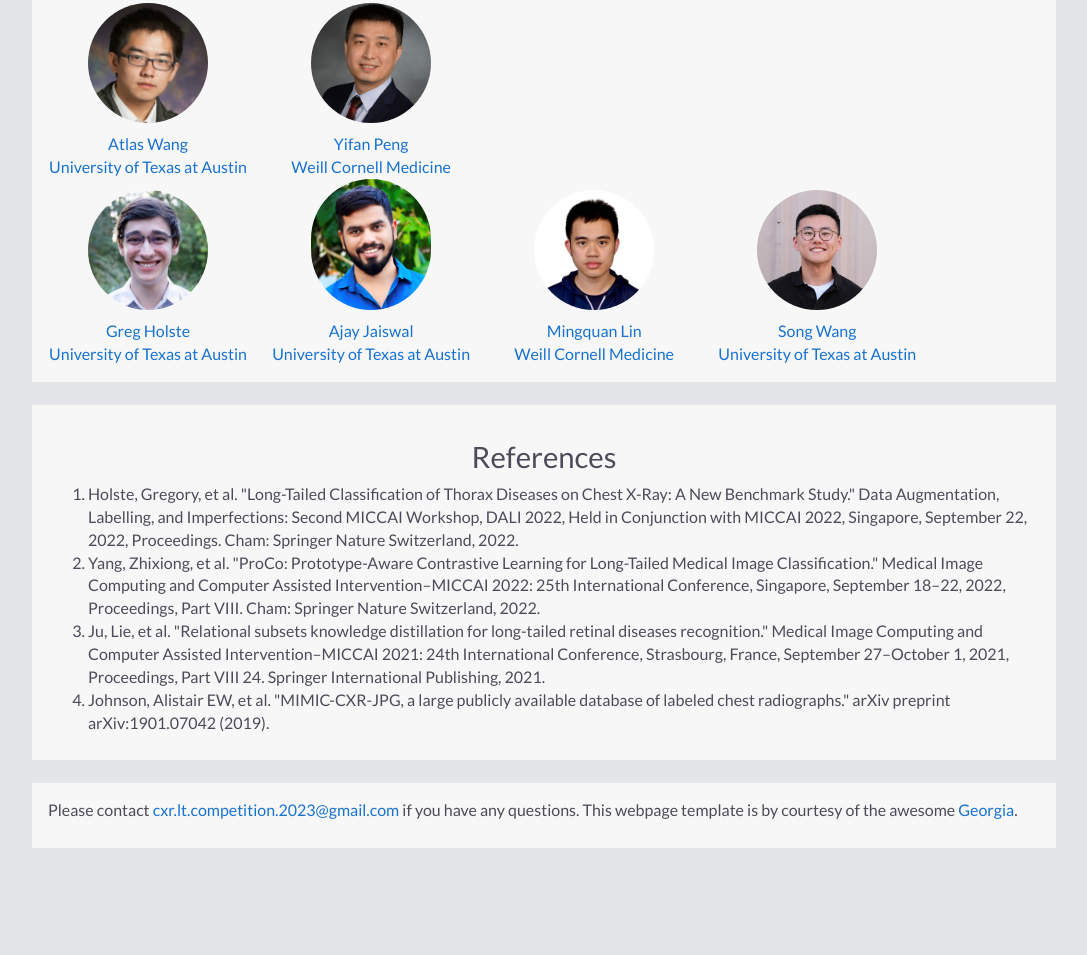
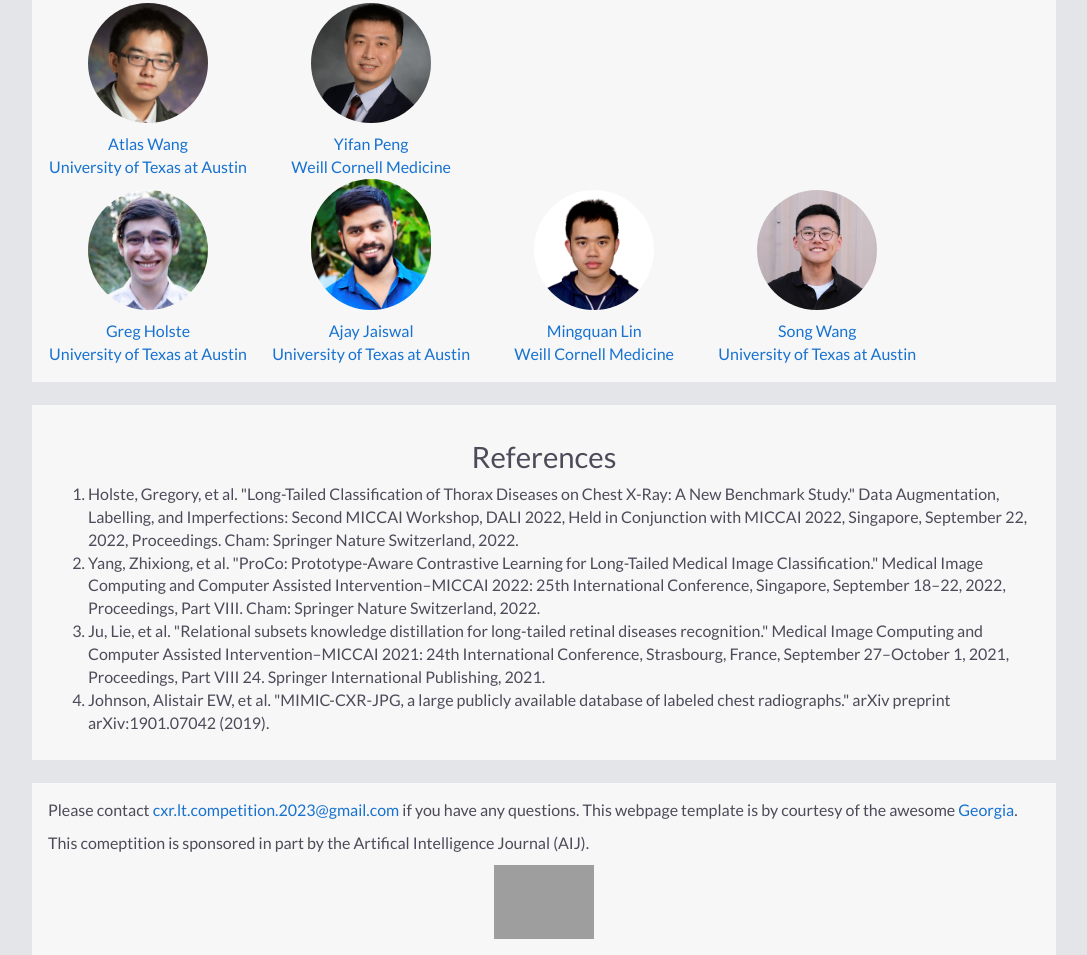
Before and after one commit to CXR-LT/CXR-LT-2023, a plain HTML site: page index.html in a window 1280 px wide. Shown: the part 1837-2792 px from the top of the page, without its empty margins (96-1183 px from the left). Before the commit the page ends 2685 px from the top, so only its background shows below. Drawn offline with nearby package versions, Linux system fonts and the light colour scheme; grey boxes are pictures that could not be loaded.

Commit message:
Added AIJ sponsorship.

```diff
--- a/index.html
+++ b/index.html
@@ -166,6 +166,8 @@
 
 <div class="containersmall">
     <p>Please contact <a href="mailto:cxr.lt.competition.2023@gmail.com">cxr.lt.competition.2023@gmail.com</a> if you have any questions. This webpage template is by courtesy of the awesome <a href="https://gkioxari.github.io/">Georgia</a>.</p>
+    <p>This comeptition is sponsored in part by the Artifical Intelligence Journal (AIJ).</p>
+    <center><img src="https://aij.ijcai.org/wp-content/uploads/2021/07/ARTINT_Logo2_c_web_more.jpg" width="10%"></img></center>
 </div>
 
 <!--<p align="center" class="acknowledgement">Last updated: Jan. 6, 2017</p>-->
```
